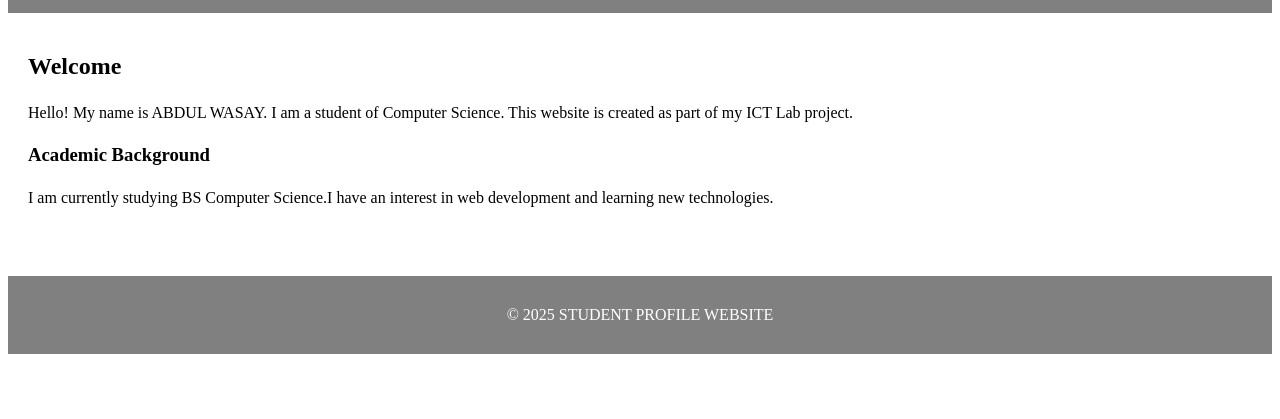
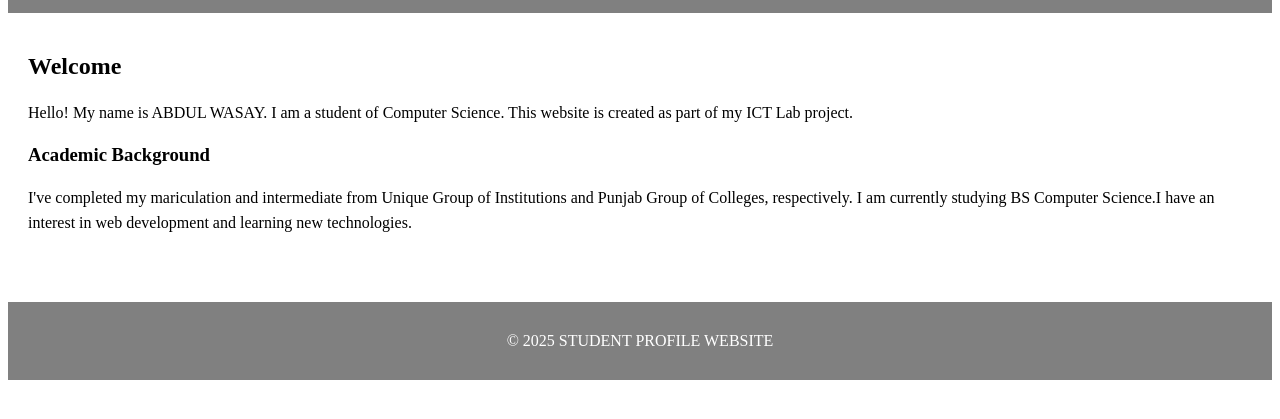
Before and after one commit to AbdulWasay-png/student-profile-website, a plain HTML site: page index.html in a window 1280 px wide. Shown: the part 123-542 px from the top of the page. Drawn offline with Linux system fonts and the light colour scheme.

Commit message:
Update index.html

```diff
--- a/index.html
+++ b/index.html
@@ -24,7 +24,8 @@
             </p>
             <h3>Academic Background</h3>
             <p>
-                I am currently studying BS Computer Science.I have an interest
+                I've completed my mariculation and intermediate from Unique Group of Institutions and Punjab
+                Group of Colleges, respectively. I am currently studying BS Computer Science.I have an interest
                 in web development and learning new technologies.
             </p>
         </div>
@@ -32,4 +33,5 @@
             <p>© 2025 STUDENT PROFILE WEBSITE</p>
         </footer>
     </body>
+
 </html>
```
